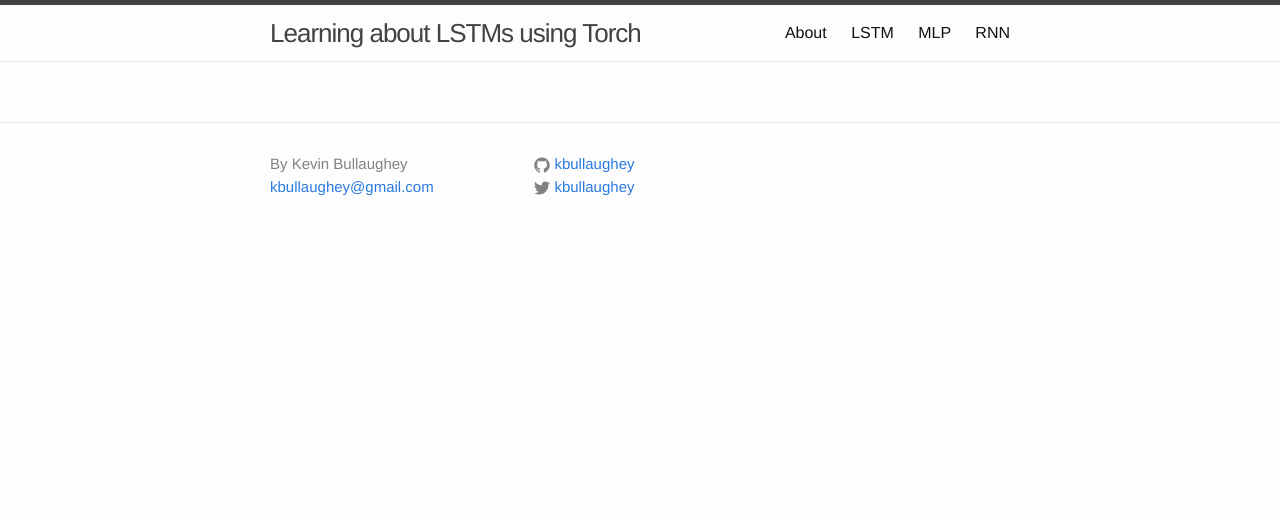
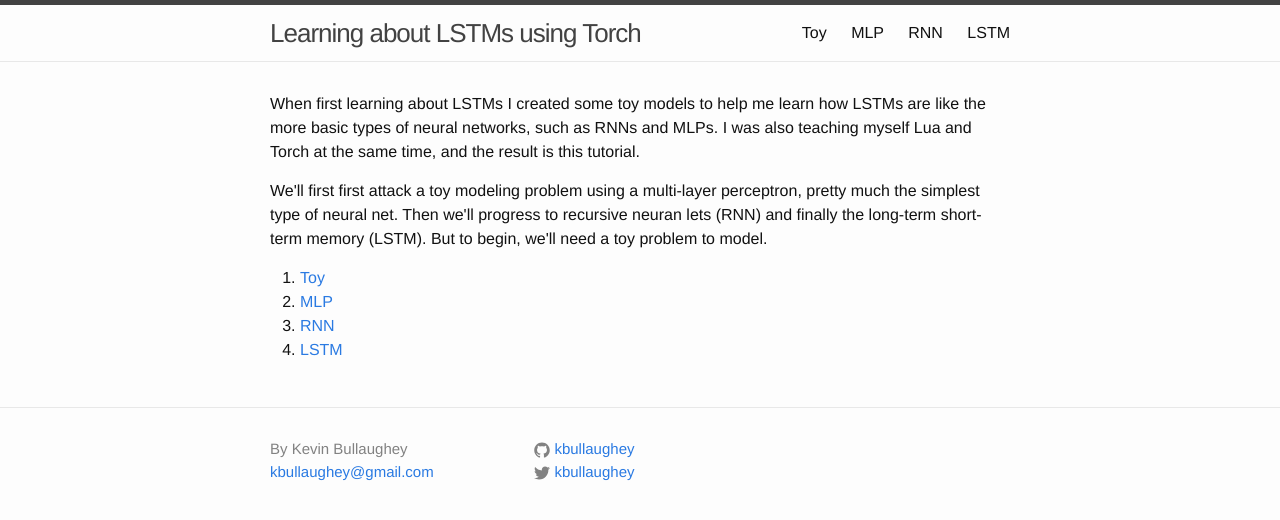
Before and after one commit to kbullaughey/lstm-play, a Jekyll site: the page built from index.html, in a window 1280 px wide. Shown: the top 520 px of the page. Built offline with Jekyll 4.4.1, drawn with Linux system fonts in a browser that asks for light colours.

Commit message:
bit of a re-organization

```diff
--- a/_includes/header.html
+++ b/_includes/header.html
@@ -14,7 +14,8 @@
       </a>
 
       <div class="trigger">
-        {% for page in site.pages %}
+        {% assign sorted_pages = site.pages | sort:"name" %}
+        {% for page in sorted_pages %}
           {% if page.title %}
           <a class="page-link" href="{{ page.url | prepend: site.baseurl }}">{{ page.title }}</a>
           {% endif %}
--- a/_sass/_base.scss
+++ b/_sass/_base.scss
@@ -202,3 +202,6 @@ pre {
         }
     }
 }
+
+ol.outline {
+}
--- a/index.html
+++ b/index.html
@@ -4,4 +4,20 @@ layout: default
 
 <div class="home">
 
+  <p>When first learning about LSTMs I created some toy models to help me learn how LSTMs are like the more basic types of neural networks, such as RNNs and MLPs. I was also teaching myself Lua and Torch at the same time, and the result is this tutorial.</p>
+
+  <p>We'll first first attack a toy modeling problem using a multi-layer perceptron, pretty much the simplest type of neural net. Then we'll progress to recursive neuran lets (RNN) and finally the long-term short-term memory (LSTM). But to begin, we'll need a toy problem to model.</p>
+
+  {% assign sorted_pages = site.pages | sort:"name" %}
+  <ol class='outline'>
+    {% for page in sorted_pages %}
+      {% if page.title %}
+        <li>
+          <a class="page-link" href="{{ page.url | prepend: site.baseurl }}">
+            {{ page.title }}
+          </a>
+        </li>
+      {% endif %}
+    {% endfor %}
+  </ol>
 </div>
```
Also changed, not shown: 00-toy.md (added, +47 -0 lines), 01-mlp.md (added, +6 -0 lines), about.md (deleted, +0 -7 lines), mlp.md (deleted, +0 -41 lines), 02-rnn.md (renamed from rnn.md), 03-lstm.md (renamed from lstm.md), assets/figure_2.png (added).
